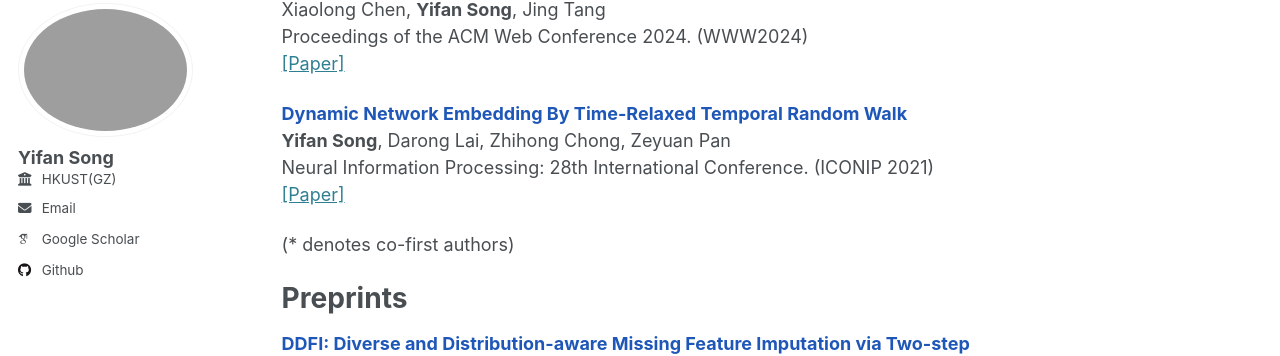
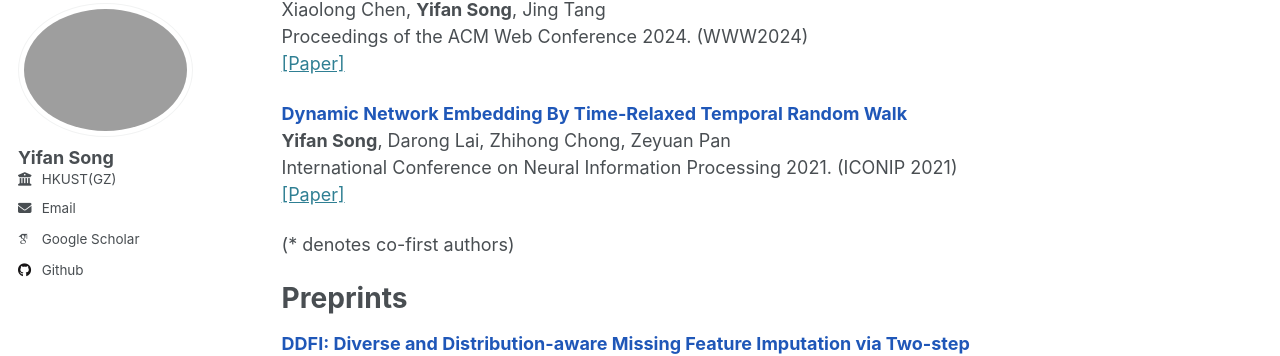
Before and after one commit to yfsong00/smallhammer.github.io, a Jekyll site: the page built from _pages/about.md, in a window 1280 px wide and 900 px high, scrolled down 1008 px. Shown: the part 103-459 px from the top of the window. Built offline with Jekyll 4.4.1, drawn with Linux system fonts in a browser that asks for light colours; some web fonts are replaced.

Commit message:
Update about.md

```diff
--- a/_pages/about.md
+++ b/_pages/about.md
@@ -46,7 +46,7 @@ Proceedings of the ACM Web Conference 2024. (WWW2024) <br />
 
 <strong><font style = "color:#1f57b8">Dynamic Network Embedding By Time-Relaxed Temporal Random Walk</font></strong><br />
 <strong>Yifan Song</strong>, Darong Lai, Zhihong Chong, Zeyuan Pan<br />
-Neural Information Processing: 28th International Conference. (ICONIP 2021)<br />
+International Conference on Neural Information Processing 2021. (ICONIP 2021)<br />
 [[Paper]](https://link.springer.com/chapter/10.1007/978-3-030-92185-9_35) <br />
 
 (* denotes co-first authors) <br />
```
